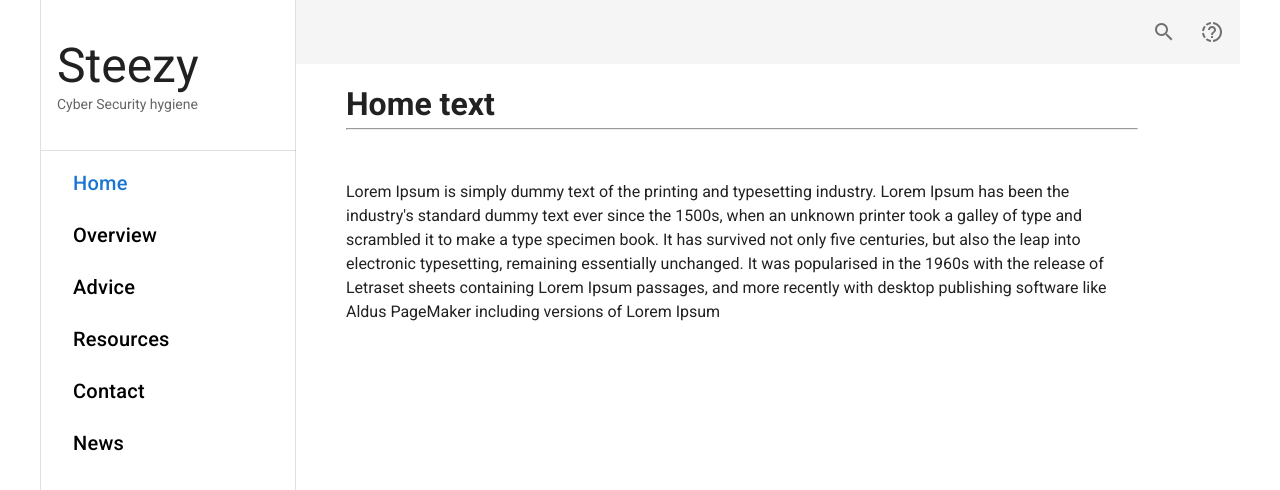
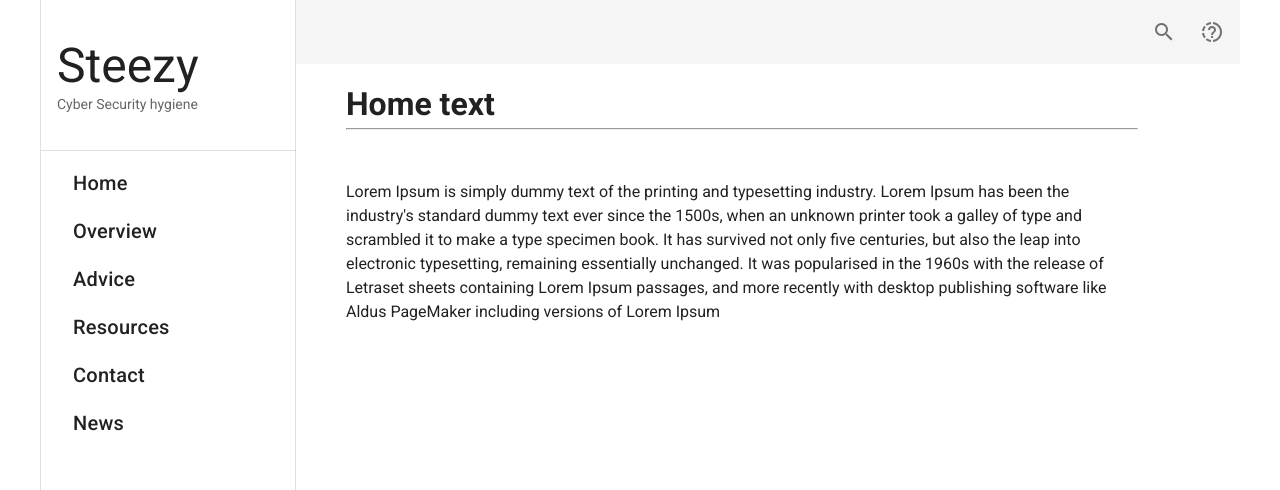
Before and after one commit to IngvarBaranin/G48_steezy, a Vue app: page / in a window 1280 px wide. Shown: the top 490 px of the page. Built offline with nearby package versions, Linux system fonts and the light colour scheme.

Commit message:
fixed it up a little

```diff
--- a/src/components/Sidebar.vue
+++ b/src/components/Sidebar.vue
@@ -16,36 +16,48 @@
                 dense
                 nav
         >
+            <router-link to="/">
                 <v-list-item class="item">
                     <v-list-item-content>
-                    <v-list-item-title class="text-h6 my-2 mx-4"><router-link to="/">Home</router-link></v-list-item-title>
+                        <v-list-item-title class="text-h6 my-2 mx-4">Home</v-list-item-title>
                     </v-list-item-content>
                 </v-list-item>
+            </router-link>
+            <router-link to="/overview">
                 <v-list-item class="item">
                     <v-list-item-content>
-                    <v-list-item-title class="text-h6 my-2 mx-4"><a class="link" href="overview" >Overview</a></v-list-item-title>
+                        <v-list-item-title class="text-h6 my-2 mx-4">Overview</v-list-item-title>
                     </v-list-item-content>
                 </v-list-item>
+            </router-link>
+            <router-link to="/advice">
                 <v-list-item class="item">
                     <v-list-item-content>
-                    <v-list-item-title class="text-h6 my-2 mx-4"><a class="link" href="advice" >Advice</a></v-list-item-title>
+                        <v-list-item-title class="text-h6 my-2 mx-4">Advice</v-list-item-title>
                     </v-list-item-content>
                 </v-list-item>
+            </router-link>
+            <router-link to="/resources">
                 <v-list-item class="item">
                     <v-list-item-content>
-                    <v-list-item-title class="text-h6 my-2 mx-4"><a class="link" href="resources" >Resources</a></v-list-item-title>
+                        <v-list-item-title class="text-h6 my-2 mx-4">Resources</v-list-item-title>
                     </v-list-item-content>
                 </v-list-item>
+            </router-link>
+            <router-link to="contact">
                 <v-list-item class="item">
                         <v-list-item-content>
-                    <v-list-item-title class="text-h6 my-2 mx-4"><a class="link" href="contact" >Contact</a></v-list-item-title>
+                        <v-list-item-title class="text-h6 my-2 mx-4">Contact</v-list-item-title>
                     </v-list-item-content>
                 </v-list-item>
+            </router-link>
+            <router-link to="news">
                 <v-list-item class="item">
                     <v-list-item-content>
-                    <v-list-item-title class="text-h6 my-2 mx-4"><a class="link" href="news" >News</a></v-list-item-title>
+                        <v-list-item-title class="text-h6 my-2 mx-4">News</v-list-item-title>
                     </v-list-item-content>
                 </v-list-item>
+            </router-link>
         </v-list>
     </v-navigation-drawer>
 </template>
```
Lines whose indentation alone changed are shown as unchanged.
